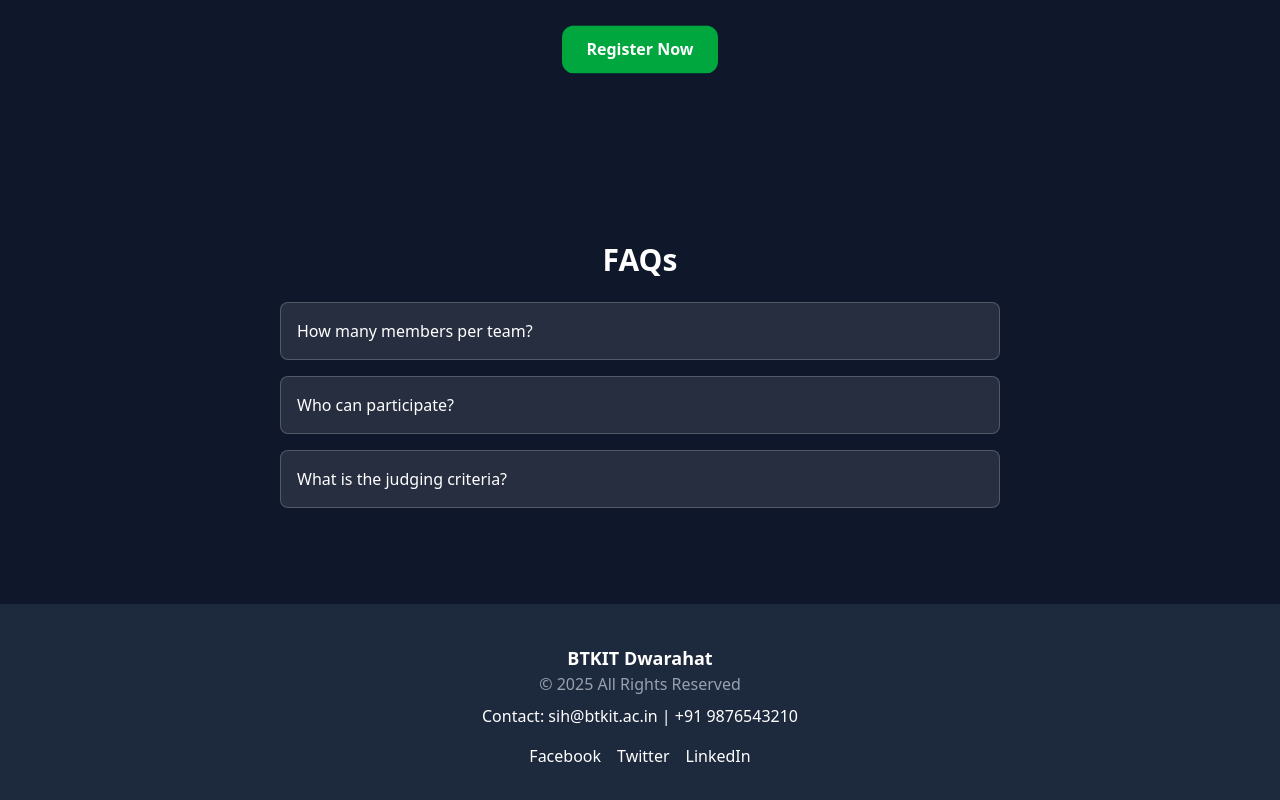
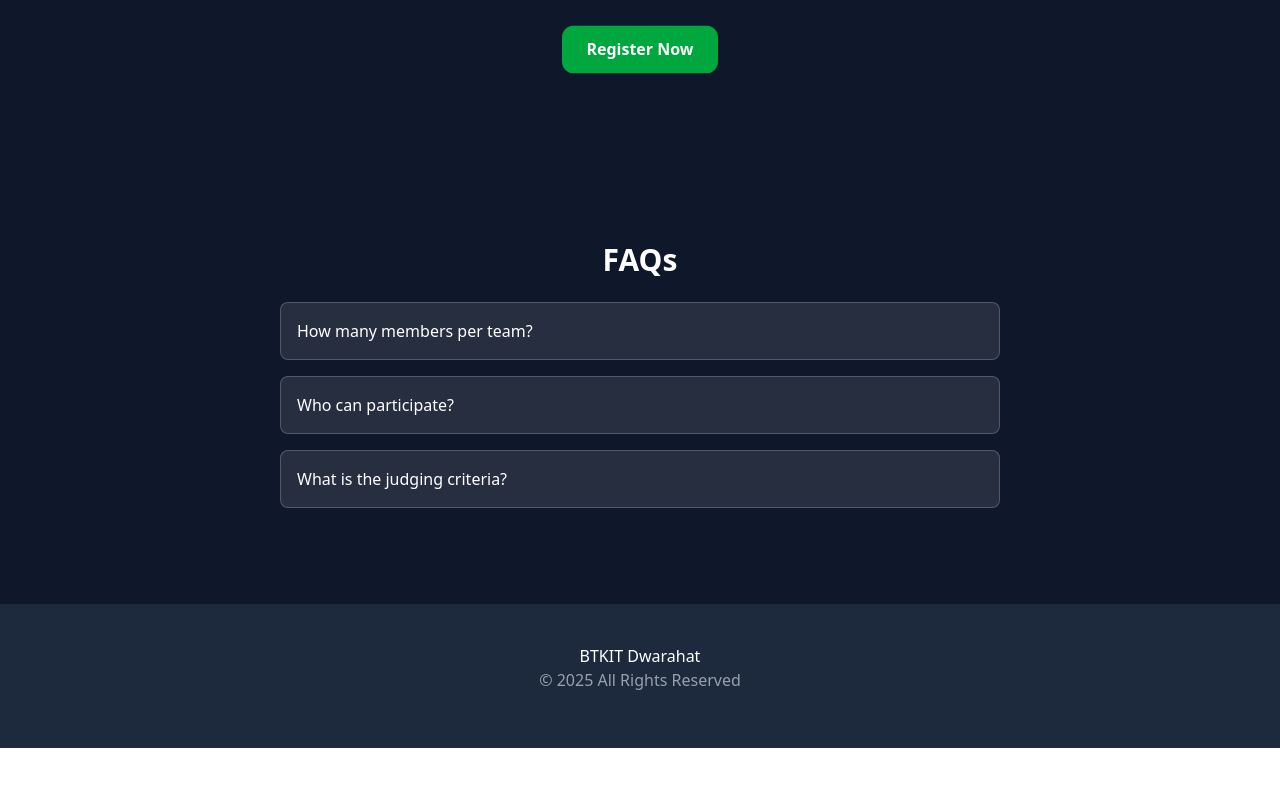
Before and after one commit to ayushsaini7717/SIHWebsite, a React (Vite) app: page / in a window 1280 px wide. Shown: the part 4802-5602 px from the top of the page. After the commit the page ends 5550 px from the top, so only its background shows below. Built offline with nearby package versions, Linux system fonts and the light colour scheme.

Commit message:
updated the Footer Section

```diff
--- a/src/App.jsx
+++ b/src/App.jsx
@@ -16,9 +16,7 @@ function App() {
       <AboutSIH/>
       <TimelineSection/>
       <ProblemCategories/>
-      {/* <PrizesSection/> */}
       <RegistrationSection/>
-
       <FAQSection/>
       <FooterSection/>
     </div>
--- a/src/components/FAQSection.jsx
+++ b/src/components/FAQSection.jsx
@@ -3,7 +3,7 @@ import { useState } from "react";
 const faqs = [
   { q: "How many members per team?", a: "6 members allowed(atleast 1 female)." },
   { q: "Who can participate?", a: "Only BTKIT students." },
-  { q: "What is the judging criteria?", a: "Innovation, Impact, and Execution." },
+  { q: "What is the judging criteria?", a: "Innovation, Feasibility, Technical Approach and Societal Impact." },
 ];
 
 const FAQSection = () => {
--- a/src/components/FooterSection.jsx
+++ b/src/components/FooterSection.jsx
@@ -1,11 +1,13 @@
 const FooterSection = () => {
     return (
       <footer className="bg-slate-800 py-10 px-6 text-center">
-        <h3 className="font-bold text-lg">BTKIT Dwarahat</h3>
+        <a href="https://kecua.ac.in/" target="_blank" rel="noopener noreferrer" className="hover:text-orange-400">
+            BTKIT Dwarahat
+          </a>
         <p className="text-gray-400">© 2025 All Rights Reserved</p>
-        <p className="mt-2">Contact: sih@btkit.ac.in | +91 9876543210</p>
+        {/* <p className="mt-2">Contact: sih@btkit.ac.in | +91 9876543210</p> */}
         <div className="flex justify-center space-x-4 mt-4">
-          <a href="https://facebook.com" target="_blank" rel="noopener noreferrer" className="hover:text-orange-400">
+          {/* <a href="https://facebook.com" target="_blank" rel="noopener noreferrer" className="hover:text-orange-400">
             Facebook
           </a>
           <a href="https://twitter.com" target="_blank" rel="noopener noreferrer" className="hover:text-orange-400">
@@ -13,7 +15,7 @@ const FooterSection = () => {
           </a>
           <a href="https://linkedin.com" target="_blank" rel="noopener noreferrer" className="hover:text-orange-400">
             LinkedIn
-          </a>
+          </a> */}
         </div>
       </footer>
     );
```
